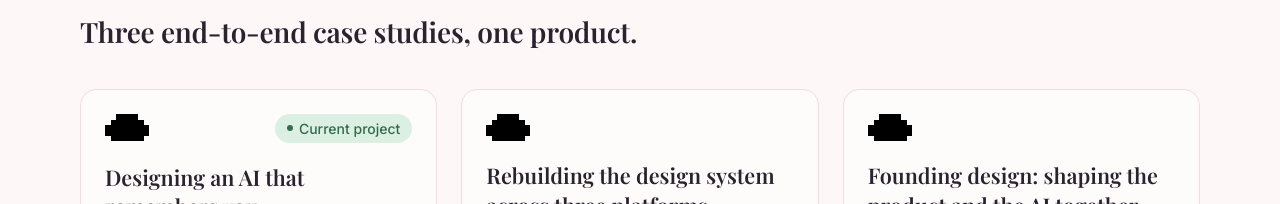
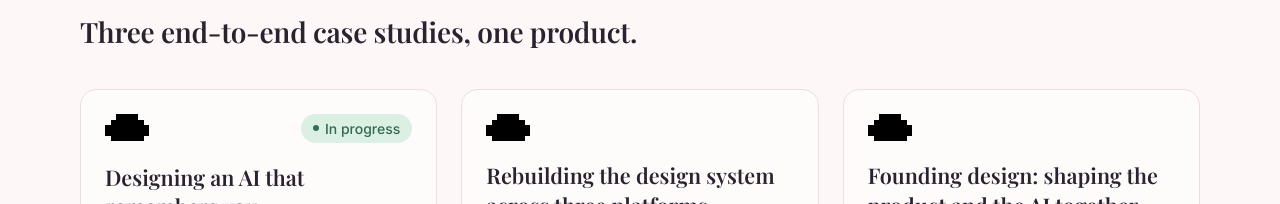
Before and after one commit to arshitamisraco/my-portfolio, a Next.js app: page /work/coros-ai in a window 1280 px wide. Shown: the part 1008-1212 px from the top of the page. Built offline with nearby package versions, Linux system fonts and the light colour scheme; a web font is replaced by a local one.

Commit message:
Update project status label from Current project to In progress

```diff
--- a/app/work/coros-ai/page.tsx
+++ b/app/work/coros-ai/page.tsx
@@ -116,7 +116,7 @@ export default function CorosHub() {
                           aria-hidden="true"
                           className="h-1.5 w-1.5 rounded-pill bg-mint-deep motion-safe:animate-pulse"
                         />
-                        Current project
+                        In progress
                       </span>
                     )}
                   </div>
```
